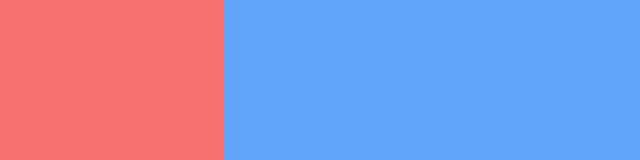
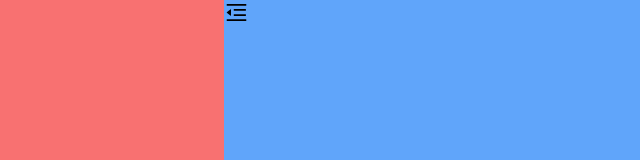
Before and after one commit to jonnyabrams/blog-standard, a React (Create React App) app in the folder admin/: page / in a window 1280 px wide. Shown: the top 160 px of the page, without its empty margins (0-640 px from the left). Built offline with nearby package versions, Linux system fonts and the light colour scheme.

Commit message:
toggle nav menu open & closed

```diff
--- a/admin/src/App.tsx
+++ b/admin/src/App.tsx
@@ -1,13 +1,28 @@
+import { useState } from "react";
+import { AiOutlineMenuFold, AiOutlineMenuUnfold } from "react-icons/ai";
+
 const App = () => {
+  const [closedNav, setClosedNav] = useState(false);
+
+  const toggleNav = () => {
+    setClosedNav(!closedNav);
+  };
+
+  const getNavWidth = () => (closedNav ? "w-16" : "w-56");
+
   return (
     <div className="flex">
       {/* nav section  */}
-      <div className="w-56 h-screen bg-red-400"></div>
+      <div className={getNavWidth() + " h-screen bg-red-400"}></div>
 
       {/* content section */}
       <div className="flex-1 min-h-screen bg-blue-400">
-        <button>
-
+        <button onClick={toggleNav}>
+          {closedNav ? (
+            <AiOutlineMenuUnfold size={25} />
+          ) : (
+            <AiOutlineMenuFold size={25} />
+          )}
         </button>
       </div>
     </div>
```
